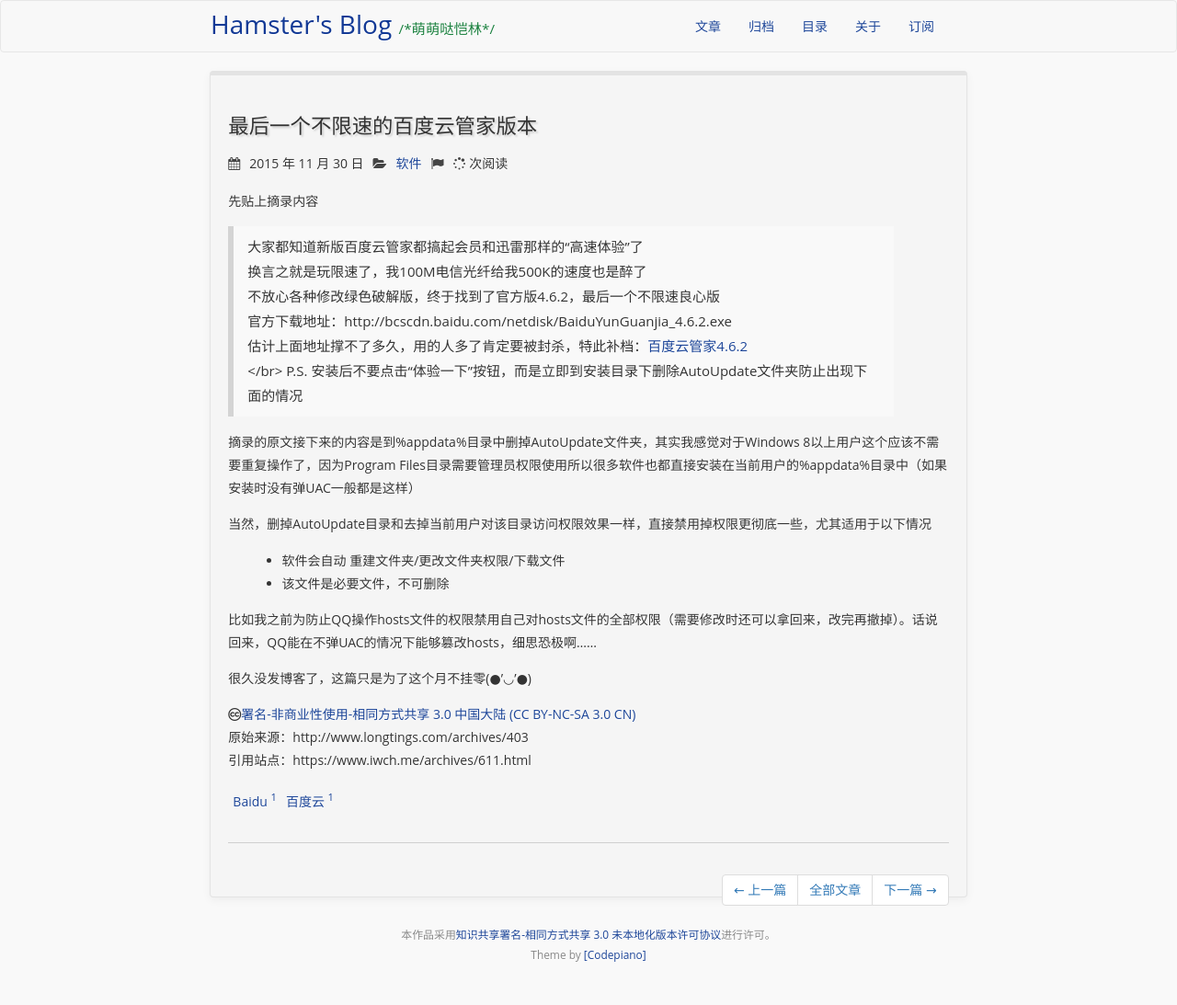
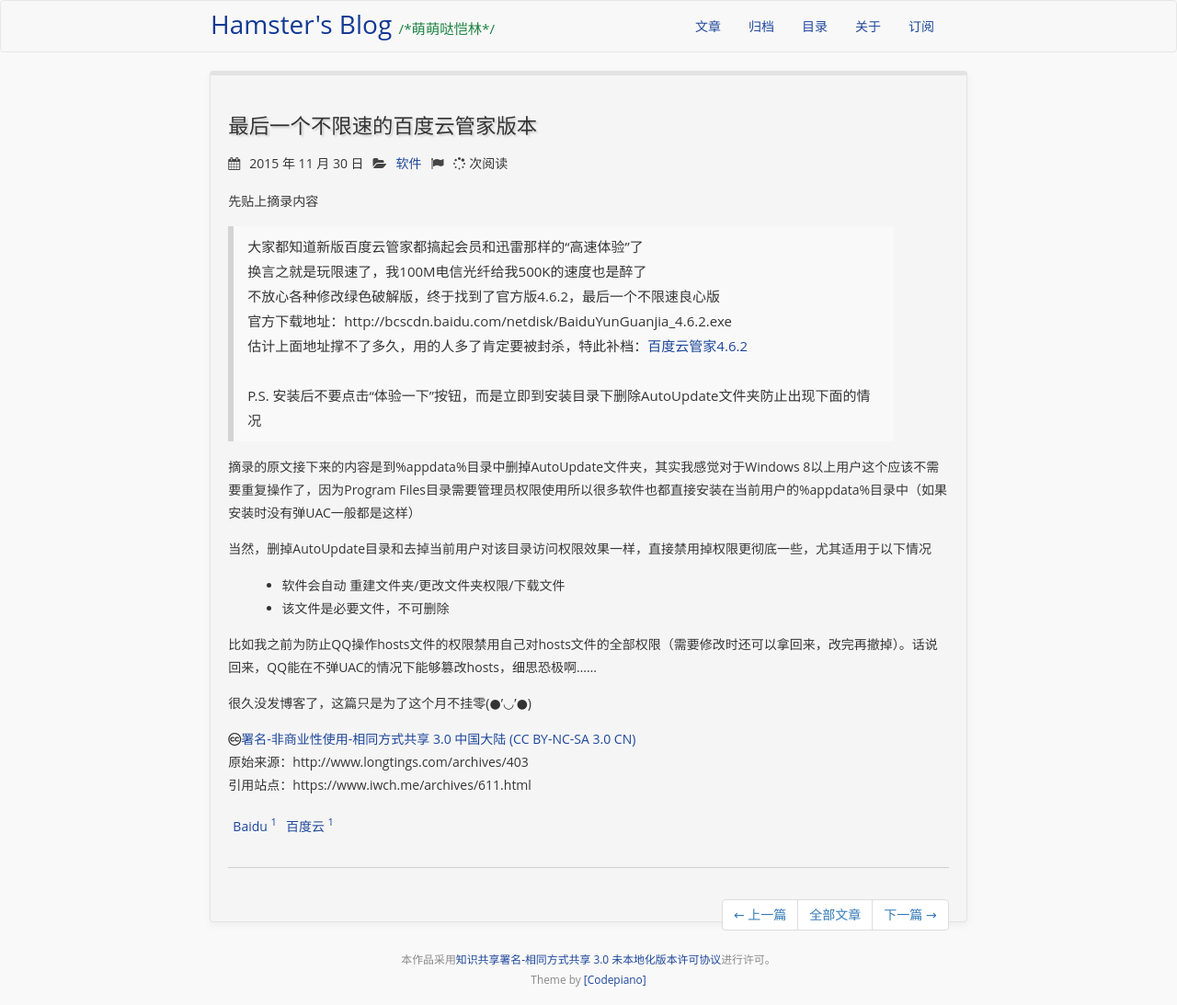
Before and after one commit to iHamsterball/ihamsterball.github.io, a Jekyll site: the page built from _posts/2015-11-30-BaiduYunGuanJia_462.md, in a window 1280 px wide. Shown: the whole page at 92% size. Built offline with Jekyll 4.4.1, drawn with Linux system fonts in a browser that asks for light colours; nearby versions of some CDN libraries; some web fonts are replaced; comment, search, counter and statistics services are not loaded; before the commit the page ends 1066 px from its top, so only the background shows below that.

Commit message:
Update 2015-11-30

```diff
--- a/_posts/2015-11-30-BaiduYunGuanJia_462.md
+++ b/_posts/2015-11-30-BaiduYunGuanJia_462.md
@@ -12,12 +12,13 @@
 ---
 
 先贴上摘录内容
+
 >大家都知道新版百度云管家都搞起会员和迅雷那样的“高速体验”了
 >换言之就是玩限速了，我100M电信光纤给我500K的速度也是醉了
 >不放心各种修改绿色破解版，终于找到了官方版4.6.2，最后一个不限速良心版
 >官方下载地址：http://bcscdn.baidu.com/netdisk/BaiduYunGuanjia_4.6.2.exe
 >估计上面地址撑不了多久，用的人多了肯定要被封杀，特此补档：<a href="http://pan.baidu.com/s/1eQeZwlW">百度云管家4.6.2</a>
-></br>
+><br/>
 >P.S. 安装后不要点击“体验一下”按钮，而是立即到安装目录下删除AutoUpdate文件夹防止出现下面的情况
 
 摘录的原文接下来的内容是到%appdata%目录中删掉AutoUpdate文件夹，其实我感觉对于Windows 8以上用户这个应该不需要重复操作了，因为Program Files目录需要管理员权限使用所以很多软件也都直接安装在当前用户的%appdata%目录中（如果安装时没有弹UAC一般都是这样）
```
